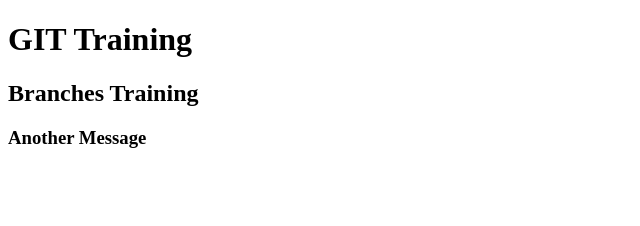
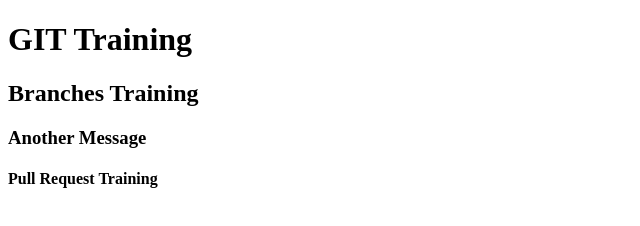
Before and after one commit to SaiTejaLamkam/dem-git, a plain HTML site: page index.html in a window 1280 px wide. Shown: the whole page, without its empty margins (0-640 px from the left). Drawn offline with Linux system fonts and the light colour scheme.

Commit message:
PR Training

```diff
--- a/index.html
+++ b/index.html
@@ -10,5 +10,9 @@
     <h1>GIT Training</h1>
     <h2>Branches Training</h2>
     <h3>Another Message</h3>
+
+
+
+    <h4>Pull Request Training</h4>
 </body>
 </html>
```
